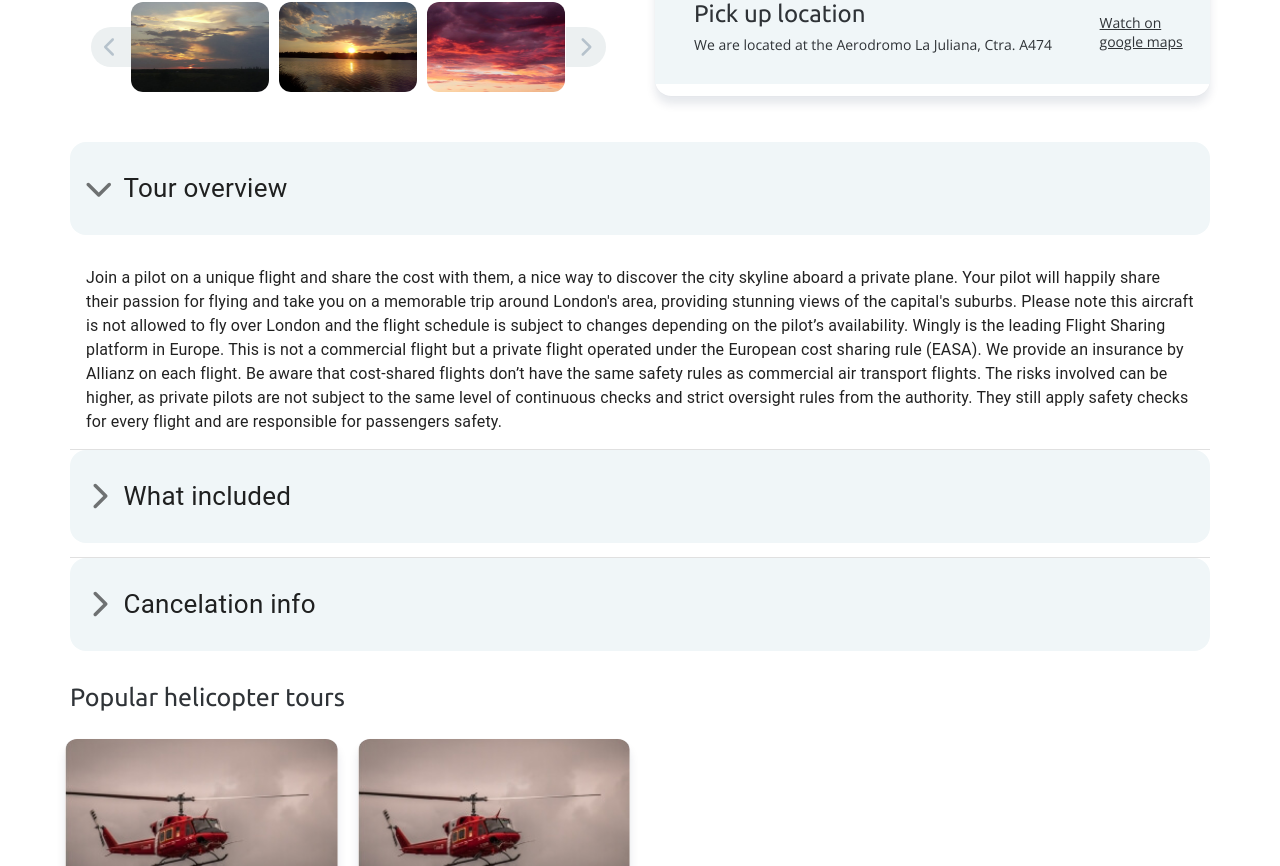
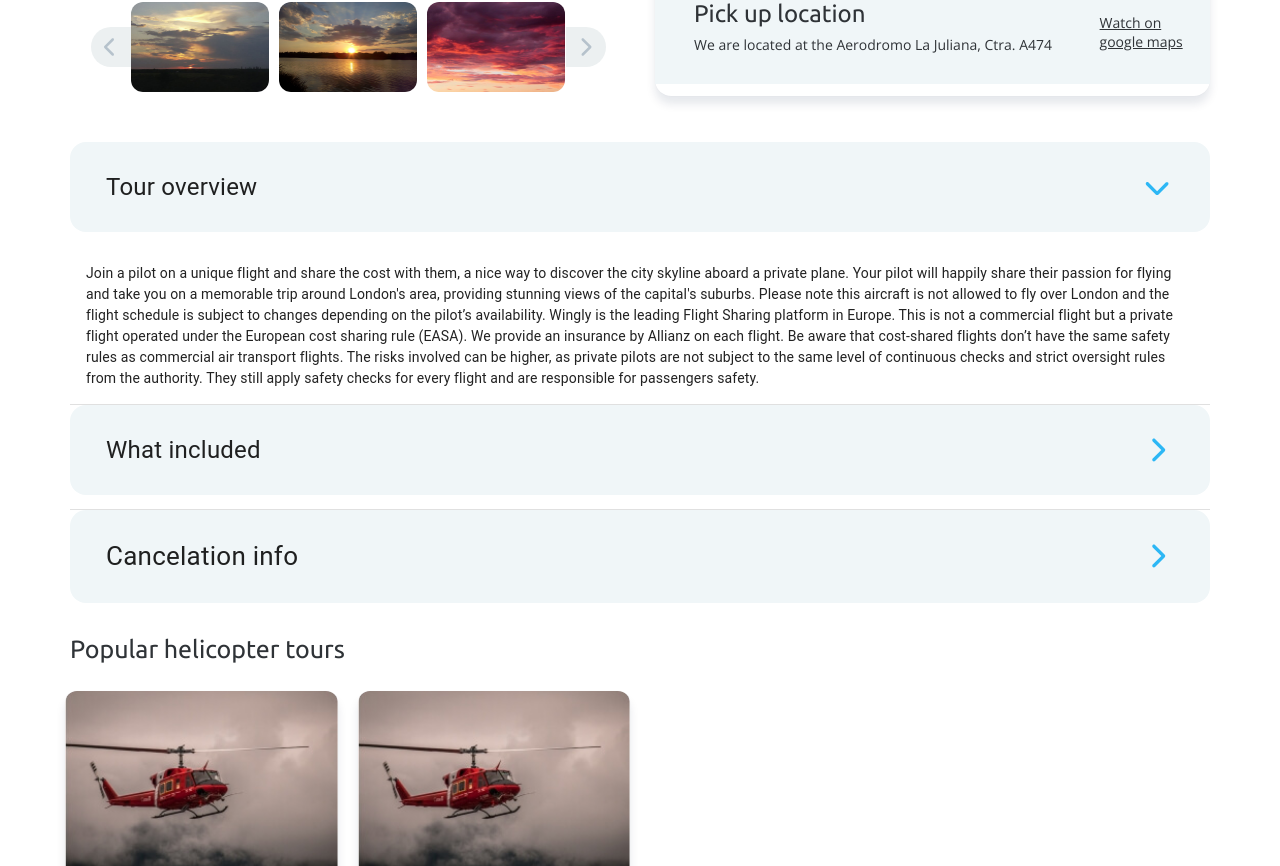
Before and after one commit to Sendega89/tour2sky, a React (Create React App) app: page /product/1 in a window 1280 px wide. Shown: the part 758-1624 px from the top of the page. Built offline with nearby package versions, Linux system fonts and the light colour scheme.

Commit message:
fix product page Accordion

```diff
--- a/src/App.css
+++ b/src/App.css
@@ -3903,3 +3903,9 @@ footer .white-popup {
 /*.textFieldSelectDate {
     width: 99%;
 }*/
+.productAccordionArrow{
+    color:#2db7f5;
+}
+.productAccordionArrow:focus {
+    color: #6c6c6c;
+}
--- a/src/Pages/Product/Product.jsx
+++ b/src/Pages/Product/Product.jsx
@@ -112,9 +112,7 @@ const Product = () => {
                     </div>
                     {/*product top row*/}
                     {/* accordion*/}
-                    <div className="row accordion">
                         <ProductAccordion/>
-                    </div>
                     {/*accordion*/}
 
                 </article>
--- a/src/assets/common/Accordion/ProductAccordion.jsx
+++ b/src/assets/common/Accordion/ProductAccordion.jsx
@@ -15,17 +15,17 @@ const Accordion = styled((props) => (
 }));
 
 const AccordionSummary = styled((props) => (
-    <MuiAccordionSummary  expandIcon={<FontAwesomeIcon  icon="fa-solid fa-chevron-right" />}
+    <MuiAccordionSummary  expandIcon={<FontAwesomeIcon className="productAccordionArrow" icon="fa-solid fa-chevron-right" />}
 
         {...props}
     />
 ))(({theme}) => ({
     backgroundColor:"#f0f6f8",
-    fontSize:"28px",
+    fontSize:"26px",
     borderRadius:"16px",
     padding:"15px 45px 15px 20px",
     margin:" 0 0 15px 0",
-    flexDirection: 'row-reverse',
+    flexDirection: 'row',
     '& .MuiAccordionSummary-expandIconWrapper.Mui-expanded': {
         transform: 'rotate(90deg)',
     },
@@ -38,7 +38,7 @@ const AccordionSummary = styled((props) => (
 const AccordionDetails = styled(MuiAccordionDetails)(({theme}) => ({
     padding: theme.spacing(2),
     border:"none",
-    fontSize:"28px",
+    fontSize:"26px",
 }));
 
 export default function CustomizedAccordions() {
@@ -49,13 +49,13 @@ export default function CustomizedAccordions() {
     };
 
     return (
-        <div>
+        <div className="row accordion">
             <Accordion expanded={expanded === 'panel1'} onChange={handleChange('panel1')}>
                 <AccordionSummary  aria-controls="panel1d-content" id="panel1d-header">
-                    <Typography sx={{fontSize:"26px"}} >Tour overview</Typography>
+                    <Typography sx={{fontSize:"24px"}} >Tour overview</Typography>
                 </AccordionSummary>
                 <AccordionDetails>
-                    <Typography >
+                    <Typography sx={{fontSize:"14px"}}>
                         Join a pilot on a unique flight and share the cost with them, a nice way to discover the city
                         skyline aboard a private plane. Your pilot will happily share their passion for flying and take
                         you on a memorable trip around London's area, providing stunning views of the capital's suburbs.
@@ -76,12 +76,12 @@ export default function CustomizedAccordions() {
                 <AccordionSummary sx={{
                     border:"white"
                 }} aria-controls="panel2d-content" id="panel2d-header">
-                    <Typography sx={{fontSize:"26px"}}>What included</Typography>
+                    <Typography sx={{fontSize:"24px"}}>What included</Typography>
                 </AccordionSummary>
                 <AccordionDetails sx={{
                     border:"none"
                 }}>
-                    <Typography>
+                    <Typography sx={{fontSize:"14px"}}>
                         Join a pilot on a unique flight and share the cost with them, a nice way to discover the city
                         skyline aboard a private plane. Your pilot will happily share their passion for flying and take
                         you on a memorable trip around London's area, providing stunning views of the capital's suburbs.
```
